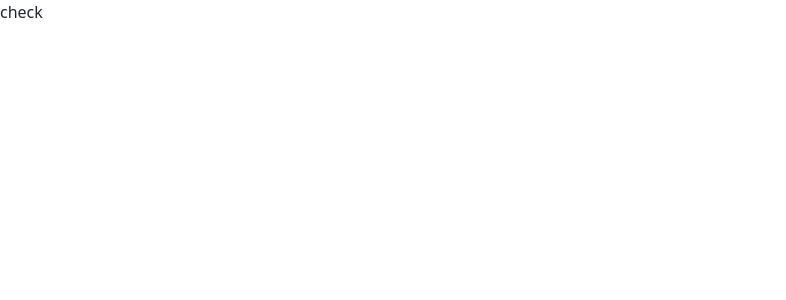
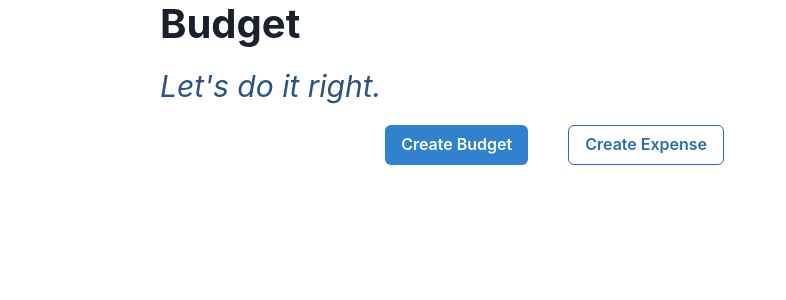
Before and after one commit to electron-space/all-the-expenses, a Next.js app: page / in a window 1280 px wide. Shown: the top 300 px of the page, without its empty margins (0-786 px from the left). Built offline with nearby package versions, Linux system fonts and the light colour scheme.

Commit message:
Making Changes back for now.

```diff
--- a/package.json
+++ b/package.json
@@ -9,10 +9,12 @@
     "lint": "next lint"
   },
   "dependencies": {
-    "bootstrap": "^5.1.3",
+    "@chakra-ui/react": "^1.8.8",
+    "@emotion/react": "^11.9.0",
+    "@emotion/styled": "^11.8.1",
+    "framer-motion": "^6.3.3",
     "next": "12.1.4",
     "react": "18.0.0",
-    "react-bootstrap": "^2.3.1",
     "react-dom": "18.0.0",
     "uuid": "^8.3.2"
   },
--- a/pages/_app.tsx
+++ b/pages/_app.tsx
@@ -1,9 +1,12 @@
+import { ChakraProvider } from '@chakra-ui/react';
 import type { AppProps } from 'next/app';
 
-import 'bootstrap/dist/css/bootstrap.min.css';
-
 function MyApp({ Component, pageProps }: AppProps) {
-	return <Component {...pageProps} />;
+	return (
+		<ChakraProvider>
+			<Component {...pageProps} />
+		</ChakraProvider>
+	);
 }
 
 export default MyApp;
--- a/pages/api/BudgetCard.ts
+++ /dev/null
@@ -1,3 +0,0 @@
-export default function BudgetCard() {
-	return <div></div>;
-}
--- a/pages/index.tsx
+++ b/pages/index.tsx
@@ -1,7 +1,36 @@
 import type { NextPage } from 'next';
+import {
+	Box,
+	Button,
+	Container,
+	HStack,
+	Heading,
+	Text,
+} from '@chakra-ui/react';
 
 const Home: NextPage = () => {
-	return <div>check</div>;
+	return (
+		<Box>
+			<Box top='0' left='0' ml={[20, 40]}>
+				<Heading mb={4} fontSize='40px' color='black.600'>
+					Budget
+				</Heading>
+				<Text as='i' fontSize='30px' color='blue.700'>
+					Let&apos;s do it right.
+				</Text>
+			</Box>
+			<Container>
+				<HStack direction='row' gap={8} my={4} align='center' ml={8}>
+					<Button colorScheme='blue' variant='solid'>
+						Create Budget
+					</Button>
+					<Button colorScheme='blue' variant='outline'>
+						Create Expense
+					</Button>
+				</HStack>
+			</Container>
+		</Box>
+	);
 };
 
 export default Home;
```
Also changed, not shown: components/BudgetCard.ts (added), 2 other files (tests, documents, lock files or other folders).
